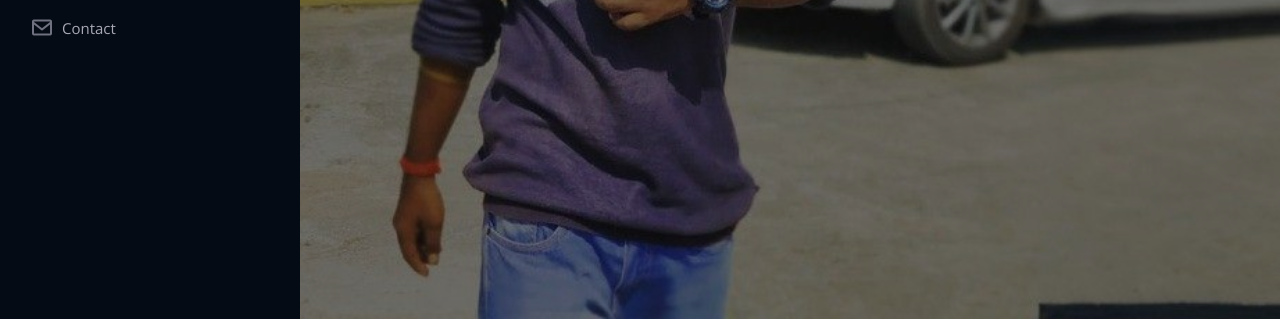
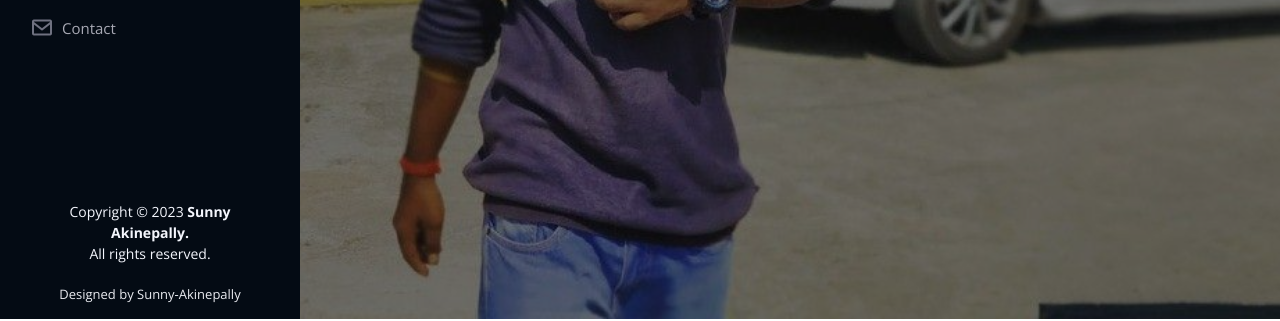
Before and after one commit to Rakeshsripathi/My-Portfolio, a plain HTML site: page index.html in a window 1280 px wide. Shown: the part 481-802 px from the top of the page. Drawn offline with nearby package versions, Linux system fonts and the light colour scheme.

Commit message:
my fifth commit

```diff
--- a/index.html
+++ b/index.html
@@ -677,10 +677,20 @@
     </section><!-- End Contact Section -->
 
   </main><!-- End #main -->
-
-<footer>
-  Copyright © Sunny Akinepally. 2023
+ <!-- ======= Footer ======= -->
+ <footer id="footer">
+  <div class="container">
+    <div class="copyright">
+      <!-- &copy; Copyright <strong><span>Sunny</span></strong> -->
+      Copyright © 2023 <strong>Sunny Akinepally.</strong>
+      <p> All rights reserved.</p>
+    </div>
+    <div class="credits">
+  Designed by Sunny-Akinepally
+    </div>
+  </div>
 </footer>
+<!-- End  Footer -->
 
   <a href="#" class="back-to-top d-flex align-items-center justify-content-center"><i
       class="bi bi-arrow-up-short"></i></a>
```
